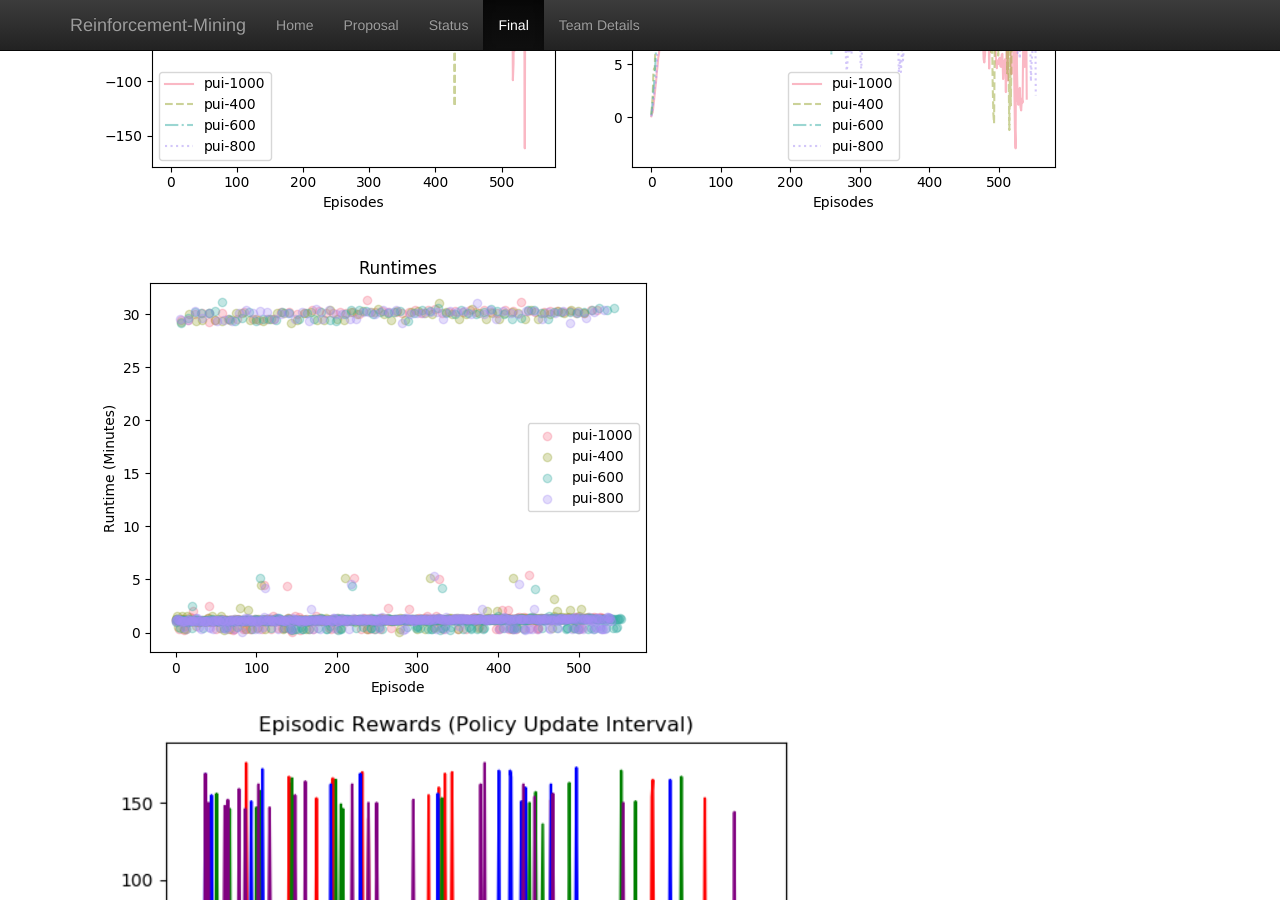
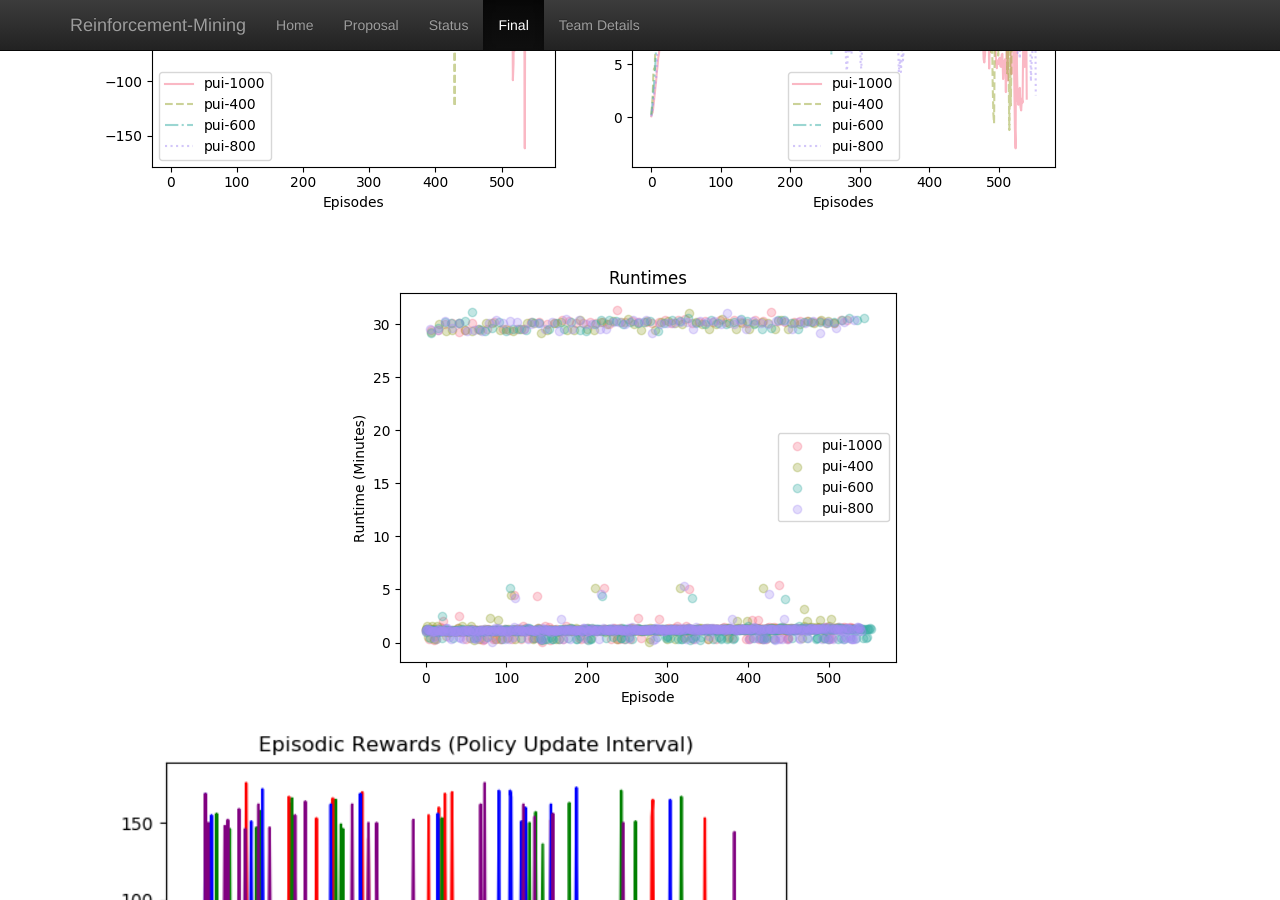
Before and after one commit to TDHTTTT/RM, a Jekyll site: the page built from docs/final.md, in a window 1280 px wide and 900 px high, scrolled down 2086 px. Built offline with Jekyll 4.4.1, drawn with Linux system fonts in a browser that asks for light colours.

Commit message:
center pui

```diff
--- a/docs/final.md
+++ b/docs/final.md
@@ -35,7 +35,9 @@ As previously mentioned in our approach, we’ve made several different changes
 ### Policy Update Interval (PUI)
 
 ![pui](images/pui-1.png)
-![pui](images/pui-run.png)
+<p align="center">
+<img src="images/pui-run.png">
+</p>
 ![dal](images/pui-mesh-R.png) ![dal](images/pui-mesh-PA.png)
 ![dal](images/pui-mesh-T.png)
 
```
